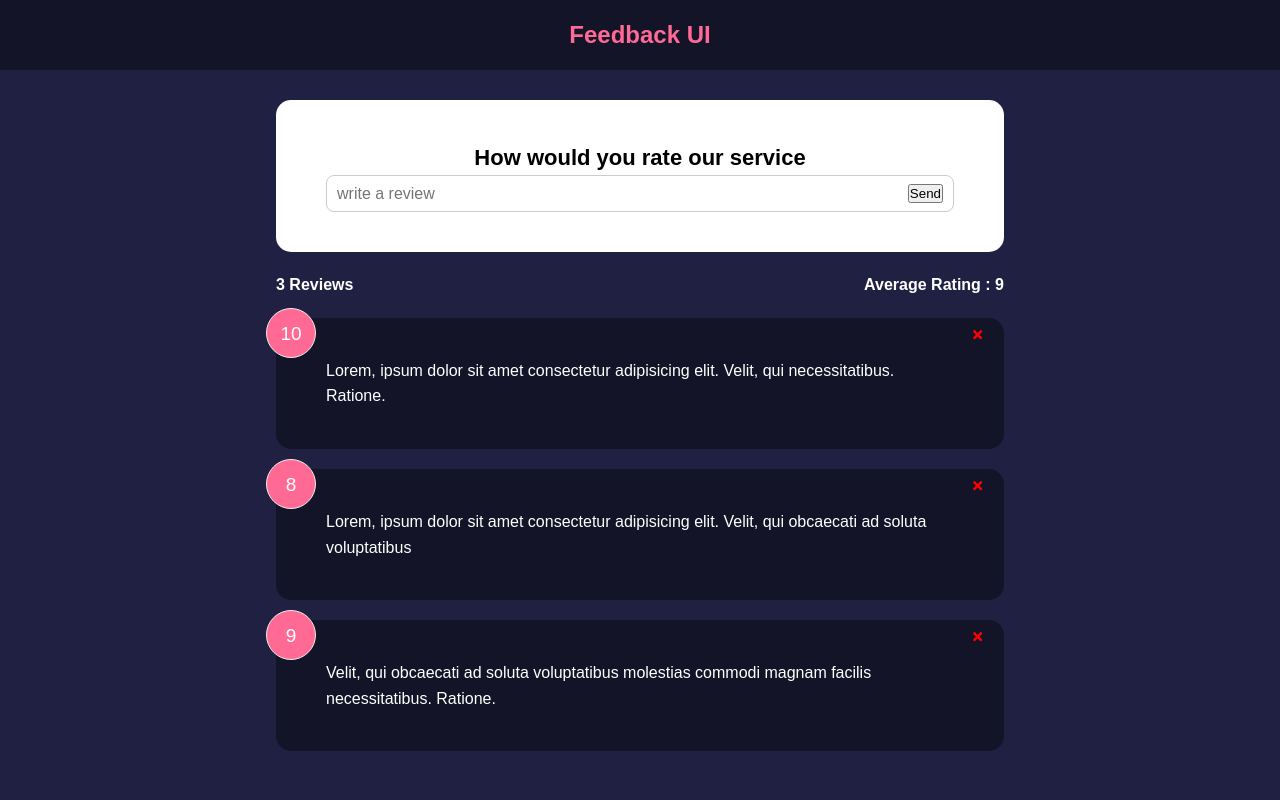
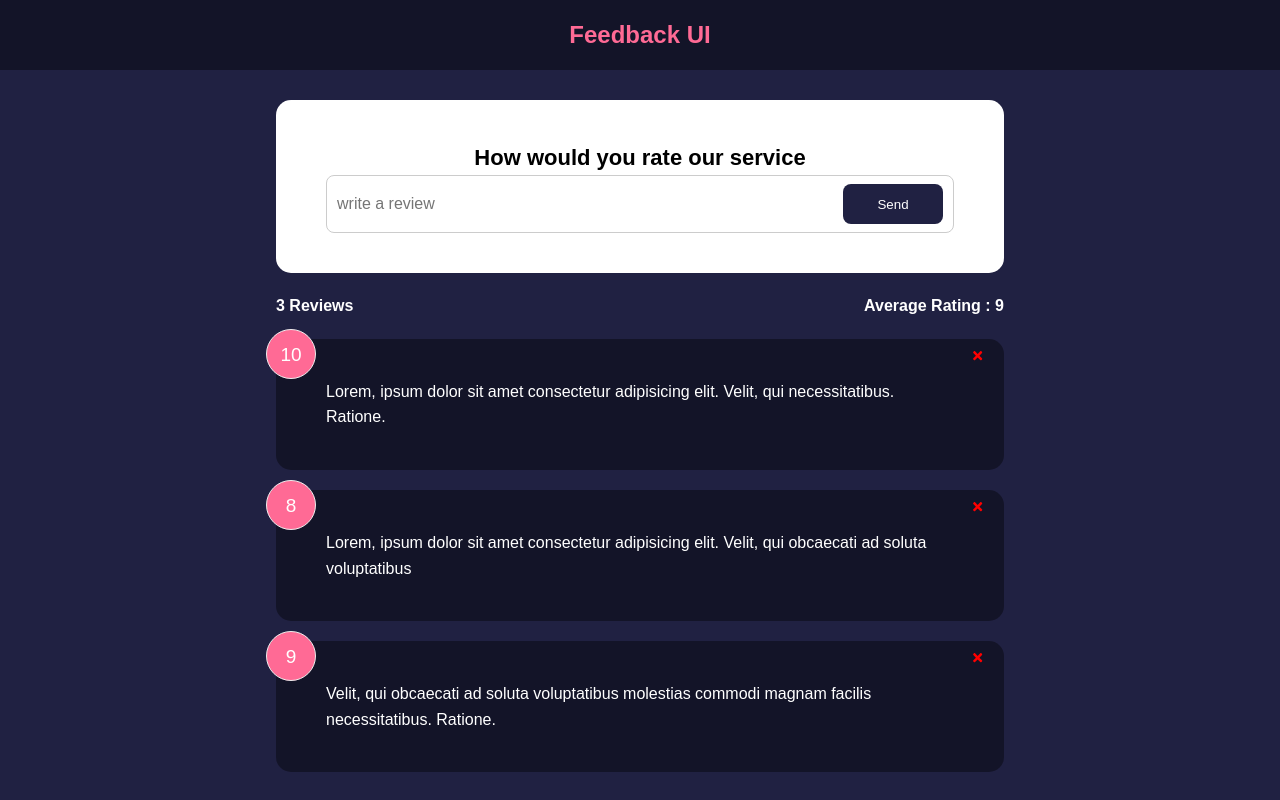
Before and after one commit to ReaganDev/feedback-app, a React (Create React App) app: page / in a window 1280 px wide. Built offline with nearby package versions, Linux system fonts and the light colour scheme.

Commit message:
Custom button component

```diff
--- a/src/components/FeedbackForm.jsx
+++ b/src/components/FeedbackForm.jsx
@@ -1,18 +1,26 @@
-import { useState } from "react"
-import Card from "./shared/Card"
+import { useState } from 'react'
+import Card from './shared/Card'
+import Button from './shared/Button'
 
 const FeedbackForm = () => {
 	const [text, setText] = useState('')
 	const handleTextChange = (e) => {
-        setText(e.target.value);
+		setText(e.target.value)
 	}
 	return (
 		<Card>
 			<form>
 				<h2>How would you rate our service</h2>
-                <div className="input-group">
-                    <input value={text} onChange={handleTextChange} type="text" placeholder="write a review"/>
-                    <button type="submit">Send</button>
+				<div className='input-group'>
+					<input
+						value={text}
+						onChange={handleTextChange}
+						type='text'
+						placeholder='write a review'
+					/>
+					<Button type='submit'>
+						Send
+					</Button>
 				</div>
 			</form>
 		</Card>
--- /dev/null
+++ b/src/components/shared/Button.jsx
@@ -0,0 +1,18 @@
+
+
+const Button = ({children, version,type, isDisabled}) => {
+    return (
+        <button type={type} disabled={isDisabled} className={`btn btn-${version}`}>
+            {children}
+        </button>
+    )
+}
+
+Button.defaultProps = {
+    version: 'primary',
+    type: 'button',
+    isDisabled : false
+}
+
+
+export default Button
```
Lines whose indentation alone changed are shown as unchanged.
